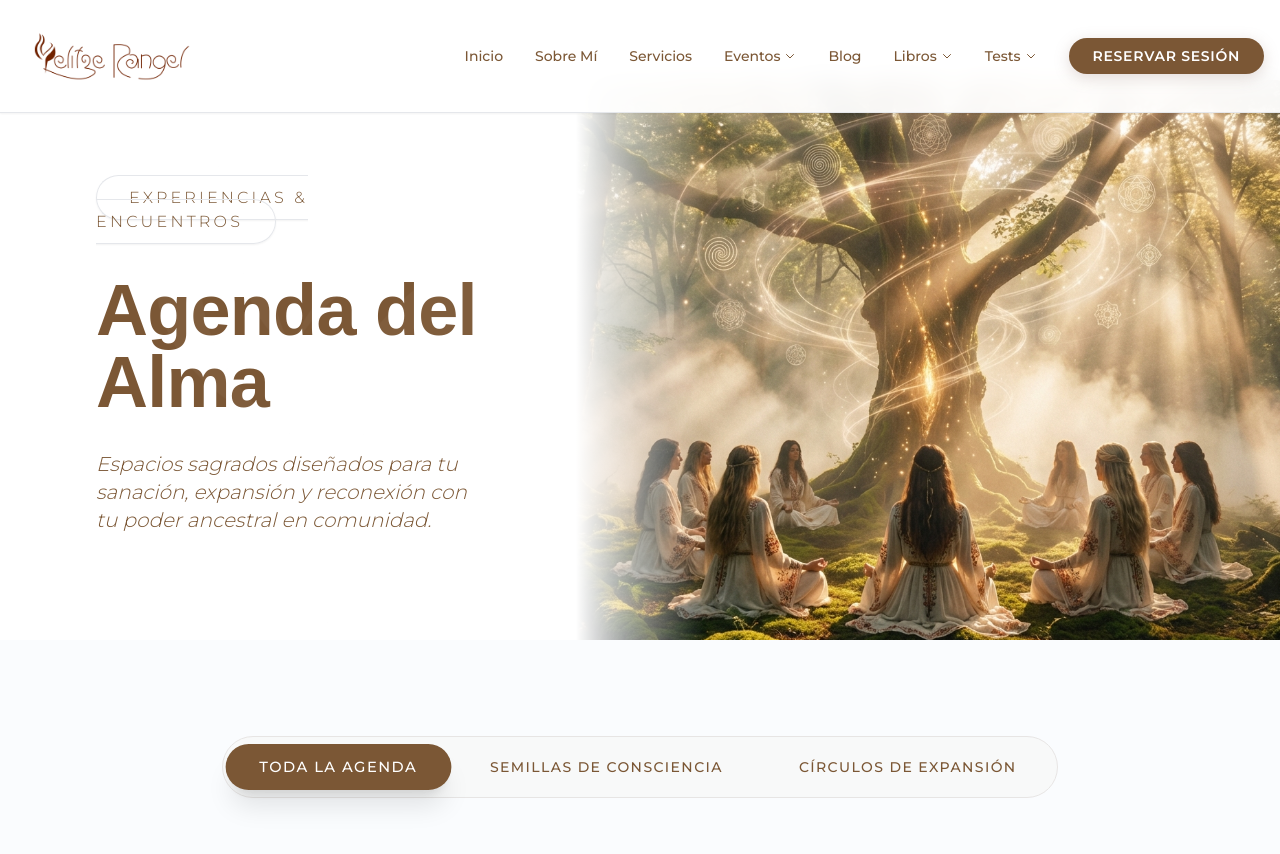
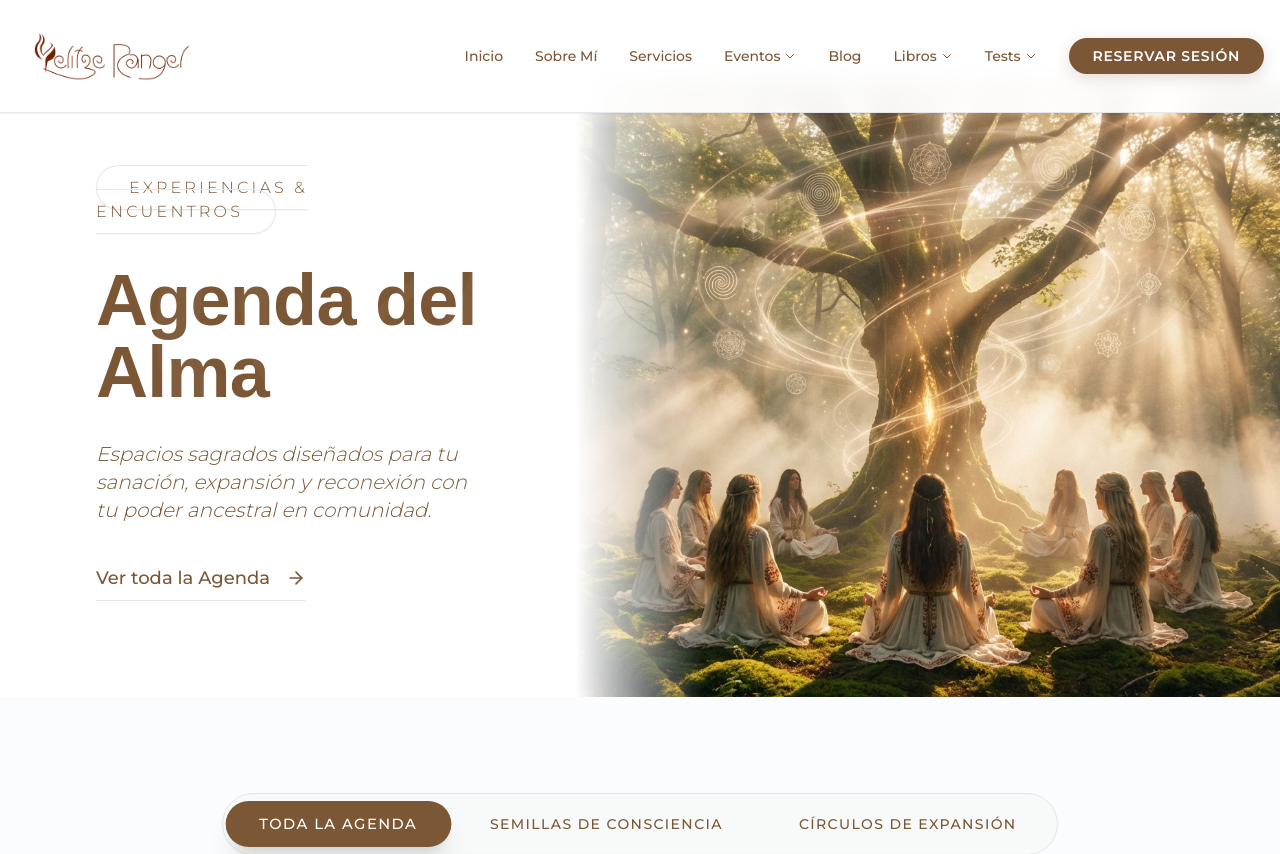
Before and after one commit to yelitzerangeloficialweb-max/yelitze-rangel-web, a Next.js app: page /eventos in a window 1280 px wide. Shown: the top 854 px of the page. Built offline with nearby package versions, Linux system fonts and the light colour scheme; a web font is replaced by a local one.

Commit message:
design: add anchor link to entire agenda in events hero

```diff
--- a/app/(website)/(routes)/eventos/page.tsx
+++ b/app/(website)/(routes)/eventos/page.tsx
@@ -43,6 +43,13 @@ export default function EventsPage() {
                         <p className="text-[var(--color-text-light)] text-lg md:text-xl font-light italic leading-relaxed max-w-md">
                             Espacios sagrados diseñados para tu sanación, expansión y reconexión con tu poder ancestral en comunidad.
                         </p>
+                        <Link
+                            href="#agenda"
+                            className="inline-flex items-center gap-4 text-[var(--color-primary)] group border-b border-[var(--color-primary)]/10 pb-2 w-fit hover:border-[var(--color-secondary)] transition-all text-lg font-medium mt-10"
+                        >
+                            Ver toda la Agenda
+                            <ArrowRight className="w-5 h-5 group-hover:translate-x-2 transition-transform text-[var(--color-secondary)]" />
+                        </Link>
                     </FadeIn>
                 </div>
 
@@ -61,7 +68,7 @@ export default function EventsPage() {
             </section>
 
             {/* 2. FILTERS & AGENDA */}
-            <section className="py-24 px-4 relative overflow-hidden">
+            <section id="agenda" className="py-24 px-4 relative overflow-hidden">
                 <div className="container mx-auto max-w-7xl">
 
                     {/* Minimalist Filters */}
```
